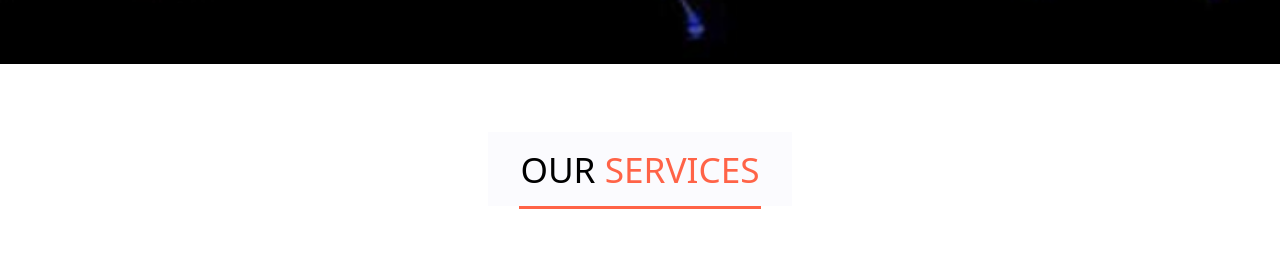
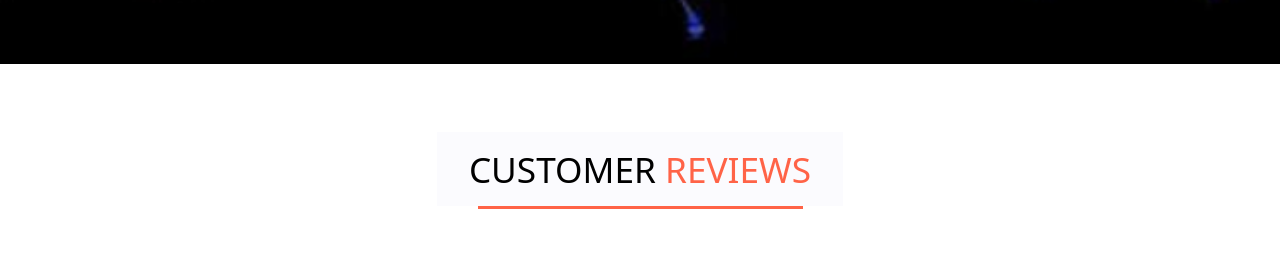
Before and after one commit to ddr-dileep/event-mgmt, a plain HTML site: page index.html in a window 1280 px wide. Shown: the part 4336-4615 px from the top of the page. Drawn offline with nearby package versions, Linux system fonts and the light colour scheme; files whose address does not match are found by name.

Commit message:
Update index.html

```diff
--- a/index.html
+++ b/index.html
@@ -369,7 +369,7 @@
 
     <section id="Review">
         <div class="heading-main my-5" data-aos-duration="1000" data-aos="fade-up">
-            <h3>our <span>Services</span></h3>
+            <h3>Customer <span>Reviews</span></h3>
         </div>
         <div class="container">
             <div class="row row-cols-1 gx-4">
```
